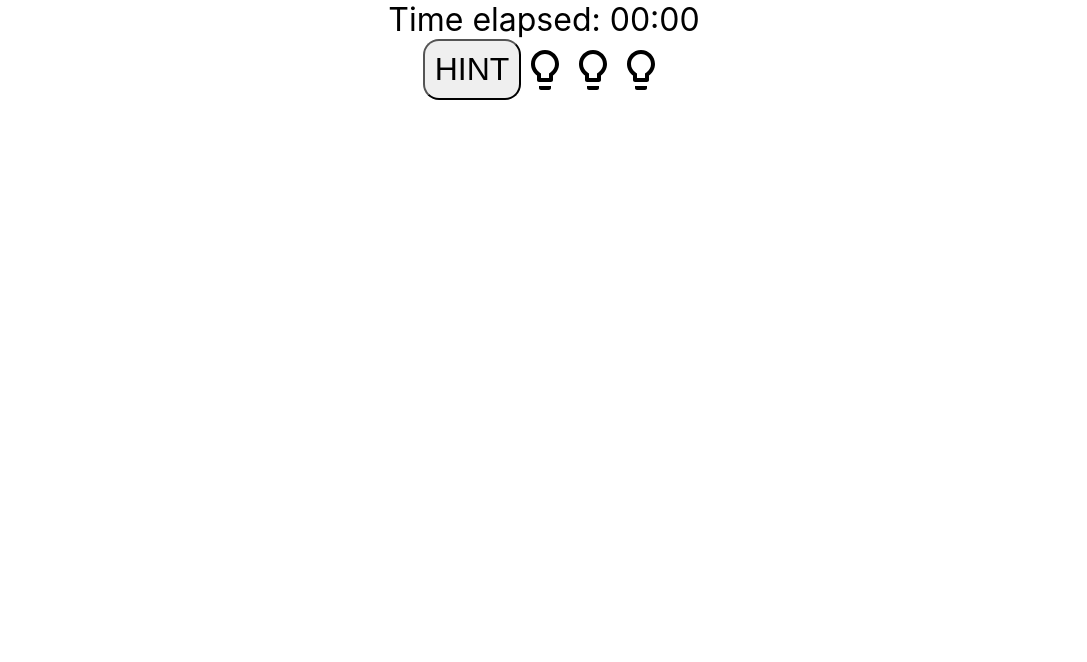
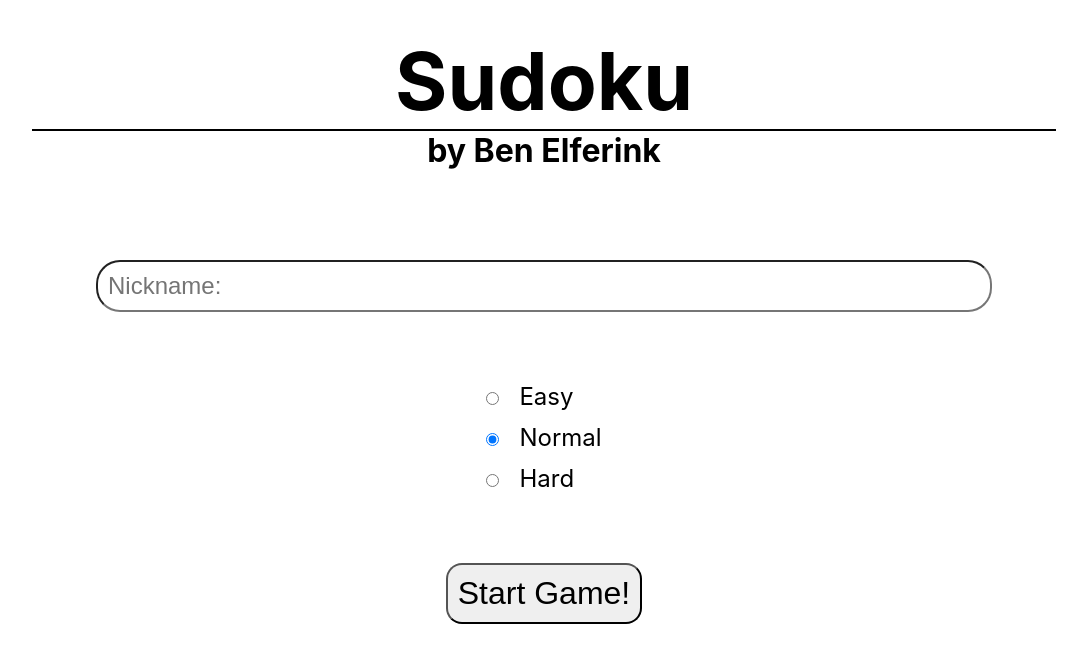
Before and after one commit to BenElferink/Sudoku, a React (Create React App) app: page / in a window 1280 px wide. Shown: the top 662 px of the page, without its empty margins (96-1183 px from the left). Built offline with nearby package versions, Linux system fonts and the light colour scheme.

Commit message:
retrieved timer functions from old files

```diff
--- a/src/App.js
+++ b/src/App.js
@@ -1,50 +1,96 @@
-import React, { useState } from 'react';
+import React, { Component } from 'react';
 import StartPage from './components/StartPage';
 import GamePage from './components/GamePage';
 import ScorePage from './components/ScorePage';
 
-function App() {
-  const [startPage, setStartPage] = useState(false);
-  const [name, setName] = useState('');
-  const [difficulty, setDifficulty] = useState('normal');
-  const [gamePage, setGamePage] = useState(true);
-  const [timer, setTimer] = useState('00:00');
-  const [hints, setHints] = useState(3);
-  const [scorePage, setScorePage] = useState(false);
+export class App extends Component {
+  constructor(props) {
+    super(props);
 
-  const handleHintClick = () => {
-    if (hints > 0) {
-      setHints(hints - 1);
+    this.state = {
+      startPage: true,
+      name: '',
+      difficulty: 'normal',
+      gamePage: false,
+      timer: '00:00',
+      hints: 3,
+      scorePage: false,
+    };
+  }
+
+  handleStartGame = () => {
+    if (this.state.name !== '') {
+      this.setState({ startPage: false, gamePage: true }, this.startTimer);
     }
   };
 
+  handleHintClick = () => {
+    if (this.state.hints > 0) {
+      this.setState({ hints: this.state.hints - 1 });
+    }
+  };
+
+  render() {
     return (
       <>
-      {startPage ? (
+        {this.state.startPage ? (
           <StartPage
-          name={name}
+            name={this.state.name}
             nameChange={(e) => {
-            setName(e.target.value);
+              this.setState({ name: e.target.value });
             }}
-          diff={difficulty}
+            diff={this.state.difficulty}
             diffChange={(e) => {
-            setDifficulty(e.target.value);
+              this.setState({ difficulty: e.target.value });
             }}
-          startGame={null}
+            startGame={this.handleStartGame}
           />
         ) : null}
-      {gamePage ? (
+        {this.state.gamePage ? (
           <GamePage
-          timer={timer}
-          hints={hints}
-          hintClick={handleHintClick}
+            timer={this.state.timer}
+            hints={this.state.hints}
+            hintClick={this.handleHintClick}
             resetClick={null}
             abortClick={null}
           />
         ) : null}
-      {scorePage ? <ScorePage /> : null}
+        {this.state.scorePage ? <ScorePage /> : null}
       </>
     );
   }
 
+  // ---------- //
+  // TIMER FUNCTIONS //
+  // ---------- //
+
+  timerInterval;
+
+  // START TIMER
+  startTimer = () => {
+    let minutes = '00';
+    let seconds = '00';
+    this.timerInterval = setInterval(() => {
+      if (seconds < 60) {
+        seconds++;
+        if (seconds < 10) {
+          seconds = '0' + seconds;
+        }
+        if (seconds === 60) {
+          minutes++;
+          if (minutes < 10) {
+            minutes = '0' + minutes;
+          }
+          seconds = '00';
+        }
+      }
+      this.setState({ timer: `${minutes}:${seconds}` });
+    }, 1000);
+  };
+
+  stopTimer = () => {
+    clearInterval(this.timerInterval);
+  };
+}
+
 export default App;
--- a/src/style/style.css
+++ b/src/style/style.css
@@ -31,6 +31,8 @@ footer {
   -webkit-box-align: center;
       -ms-flex-align: center;
           align-items: center;
+  -webkit-transition: all 0.5s;
+  transition: all 0.5s;
 }
 
 button {
--- a/src/style/style.scss
+++ b/src/style/style.scss
@@ -24,6 +24,7 @@ footer {
   display: flex;
   flex-direction: column;
   align-items: center;
+  transition: all 0.5s;
 }
 
 button {
```
Also changed, not shown: 1 other file (tests, documents, lock files or other folders). Lines whose indentation alone changed are shown as unchanged.
